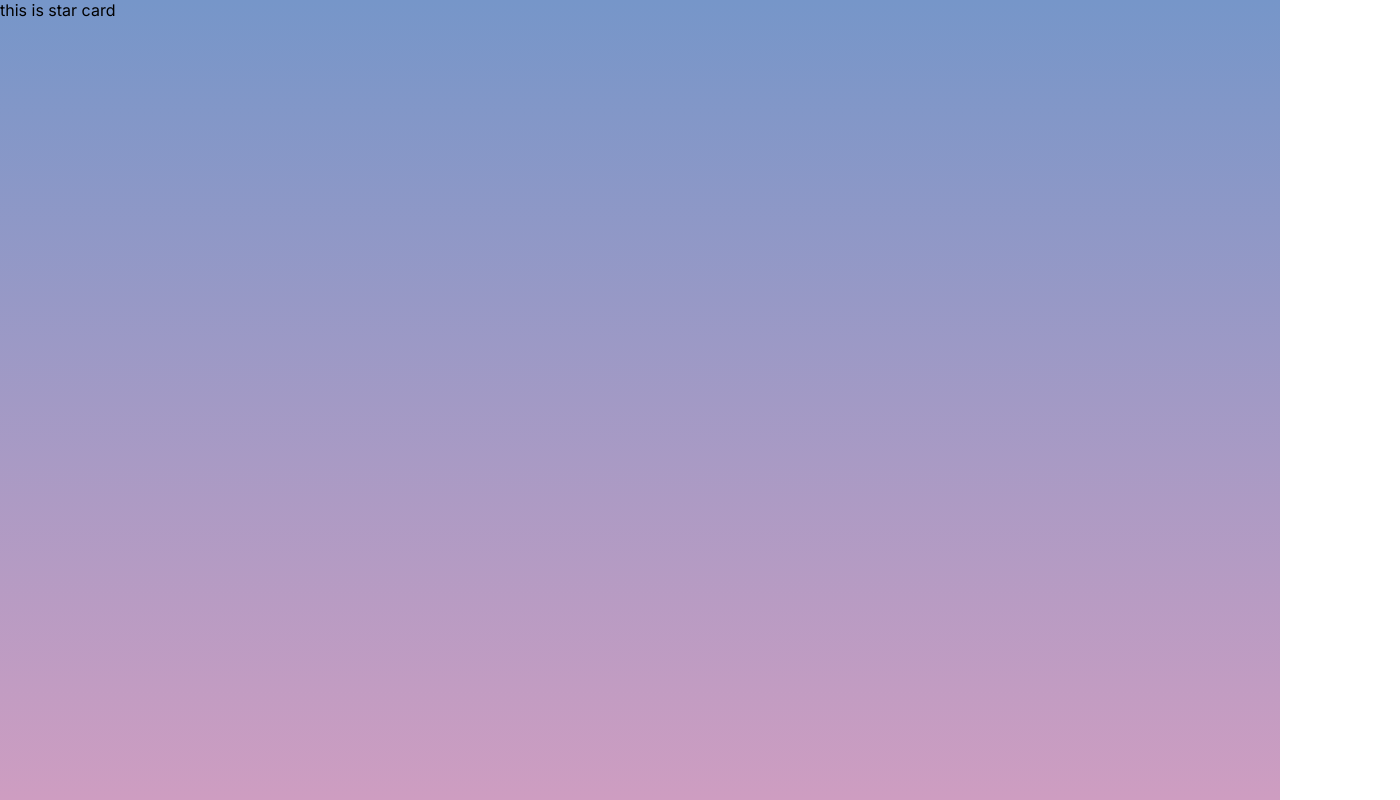
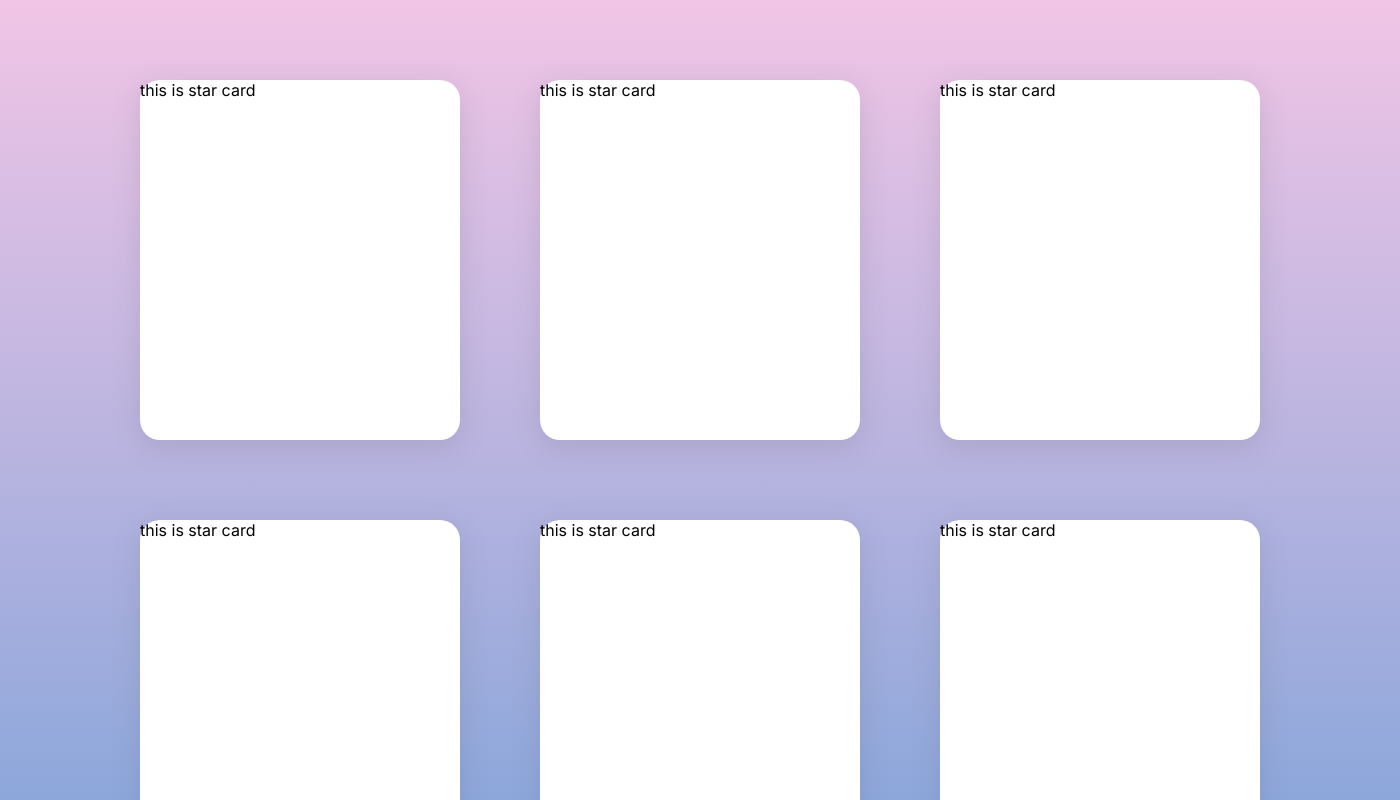
Before and after one commit to BadangGit/PPT-Project, a Vue app in the folder normal/: page /stars in a window 1280 px wide. Shown: the top 800 px of the page, 1400 px wide, since content can reach past the window. Built offline with nearby package versions, Linux system fonts and the light colour scheme.

Commit message:
starCards grid setup

```diff
--- a/normal/src/components/cards/starCard.vue
+++ b/normal/src/components/cards/starCard.vue
@@ -1,7 +1,26 @@
 <script setup lang="ts"></script>
 
 <template>
-  <div class="starCardGrid">this is star card</div>
+  <div class="starCard">this is star card</div>
 </template>
 
-<style></style>
+<style>
+.starCard {
+  height: 360px;
+  width: 320px;
+
+  margin: auto;
+  margin-top: 80px;
+
+  background-color: white;
+  border-radius: 20px;
+  box-shadow: rgba(100, 100, 111, 0.2) 0px 7px 29px 0px;
+
+  transition: box-shadow;
+  transition-duration: 0.2s;
+}
+
+.starCard:hover {
+  box-shadow: rgba(0, 0, 0, 0.35) 0px 5px 15px;
+}
+</style>
--- a/normal/src/views/ItemPages/starsPage.vue
+++ b/normal/src/views/ItemPages/starsPage.vue
@@ -1,20 +1,43 @@
 <script setup lang="ts">
 import StarCard from "@/components/cards/starCard.vue";
+
+const items = 12;
 </script>
 
 <template>
-  <div class="starPageGrid">
-    <div class="cards">
-      <StarCard></StarCard>
+  <div class="background">
+    <div class="starPageGrid">
+      <div class="starCardGrid">
+        <StarCard v-for="item in items" :key="item"> </StarCard>
+      </div>
     </div>
   </div>
 </template>
 
 <style>
+.background {
+  background-color: #f3f3f3;
+}
+
 .starPageGrid {
-  width: 100vw;
-  height: 100vh;
+  width: 1400px;
+  height: auto;
+  margin: auto;
 
-  background-image: linear-gradient(to top, #ce9dc1 0%, #7696c9 100%);
+  background-image: repeating-linear-gradient(
+    #f1c5e6 0%,
+    #83a4da 50%,
+    #f1c5e6 100%
+  );
+}
+
+.starCardGrid {
+  width: 1200px;
+  height: 100%;
+
+  margin: auto;
+
+  display: grid;
+  grid-template-columns: 1fr 1fr 1fr;
 }
 </style>
```
